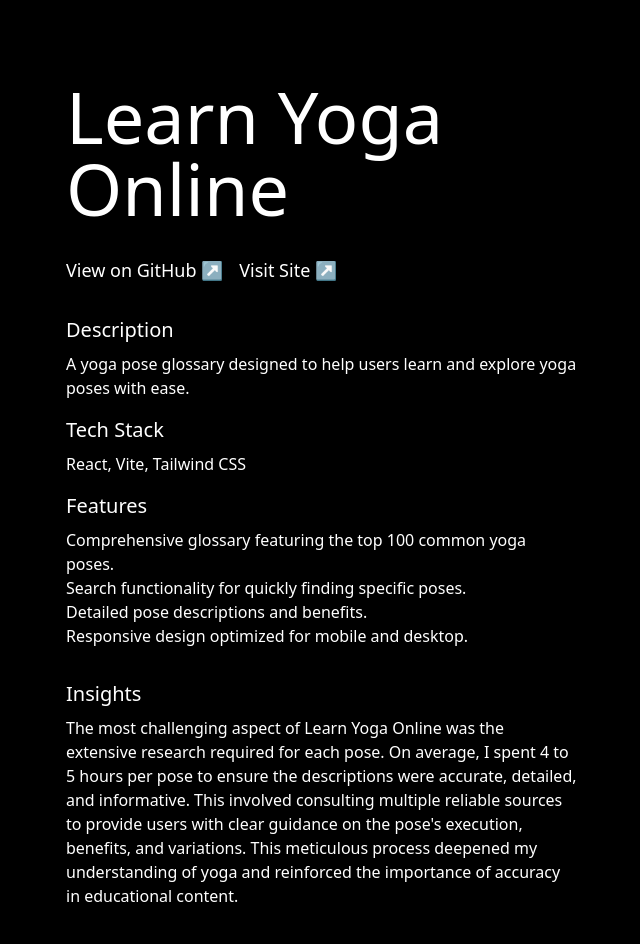
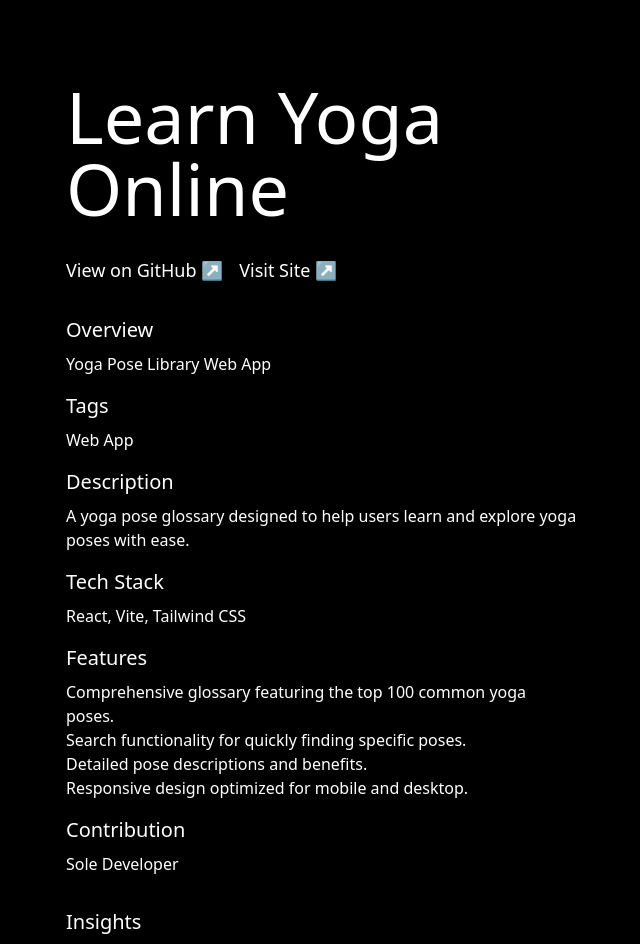
Before and after one commit to samanthacabrera/portfolio, a React (Vite) app: page /projects/1 in a window 1280 px wide. Shown: the top 944 px of the page, without its empty margins (318-958 px from the left). Built offline with nearby package versions, Linux system fonts and the light colour scheme.

Commit message:
add more info to projectsData, update ProjectPage to match

```diff
--- a/src/data/projectsData.jsx
+++ b/src/data/projectsData.jsx
@@ -6,8 +6,11 @@ const projects = [
         link: "https://learnyoga.online/",
         wip: true,
         deployed: true,
+        contribution: "Sole Developer",
         description: "A yoga pose glossary designed to help users learn and explore yoga poses with ease.",
         overview: {
+            tags: ["Web App"],
+            projectType: "Yoga Pose Library Web App",
             techStack: ["React", "Vite", "Tailwind CSS"],
             features: [
                 "Comprehensive glossary featuring the top 100 common yoga poses.",
@@ -25,8 +28,11 @@ const projects = [
         link: 'https://calcalooza.com',
         wip: false,
         deployed: true,
+        contribution: "Sole Developer",
         description: 'A responsive website featuring a variety of math calculators, including unit conversion, area, volume, and more.',
         overview: {
+            tags: [],
+            projectType: "Web App",
             techStack: ['React', 'Vite', 'Tailwind CSS'],
             features: [
                 'Provides calculators for different mathematical operations.',
@@ -44,8 +50,11 @@ const projects = [
         link: 'https://www.youtube.com/embed/Qso3oxAXWDc',
         wip: false,
         deployed: false,
+        contribution: "Sole Developer",
         description: 'A web application for sharing family recipes to a global audience.',
         overview: {
+            tags: [],
+            projectType: "Full-Stack Web App",
             techStack: ['React', 'Flask', 'SQLAlchemy', 'Tailwind CSS'],
             features: [
                 'Discover family recipes from various cultures around the world.',
@@ -73,8 +82,11 @@ const projects = [
         link: 'https://www.youtube.com/embed/Inhkh8RiL1k',
         wip: false,
         deployed: false,
+        contribution: "Sole Developer",
         description: 'This API provides comprehensive access to a diverse collection of yoga poses.',
         overview: {
+            tags: [],
+            projectType: "Web App",
             techStack: ['React', 'Flask', 'SQLAlchemy', 'Tailwind CSS'],
             features: [
                 'Use of standard HTTP methods: GET, POST, PUT, DELETE, and PATCH to handle CRUD operations.',
@@ -97,8 +109,11 @@ const projects = [
         link: 'https://www.youtube.com/embed/z9GeI03I_Yo?si=Iu83t3Mc7AHGYb-_',
         wip: false,
         deployed: false,
+        contribution: "Sole Developer",
         description: 'A fitness application to help users explore their city by providing personalized running routes.',
         overview: {
+            tags: [],
+            projectType: "Web App",
             techStack: ['React', 'Tailwind CSS', 'Mapbox', 'Vite'],
             features: [
                 'Create and follow custom running routes.',
@@ -120,8 +135,11 @@ const projects = [
         link: "https://yarnsara-samanthacabreras-projects.vercel.app/",
         wip: true,
         deployed: true,
+        contribution: "Sole Developer",
         description: "A full-stack eCommerce platform selling 100% upcycled and hand-crocheted yoga accessories.",
         overview: {
+            tags: [],
+            projectType: "Web App",
             techStack: ["React", "Express", "MongoDB", "Stripe"],
             features: [
                 "Custom eCommerce storefront with seamless checkout.",
@@ -138,8 +156,11 @@ const projects = [
         link: "",
         wip: false,
         deployed: false,
+        contribution: "Sole Developer",
         description: "EatBySeason is a web app that helps users discover in-season produce based on their location, encouraging healthier and more sustainable food choices.",
         overview: {
+            tags: [],
+            projectType: "Web App",
             techStack: ["React", "Python", "Supabase"],
             features: [
                 "Discover in-season produce based on your location.",
@@ -156,8 +177,11 @@ const projects = [
         link: "",
         wip: false,
         deployed: false,
+        contribution: "Sole Developer",
         description: "A word game inspired by NYT's 'Connections,' where players categorize Taylor Swift lyrics into themed groups.",
         overview: {
+            tags: [],
+            projectType: "Web App",
             techStack: ["React", "Vite", "Tailwind CSS"],
             features: [
                 "Mini game with Taylor Swift lyrics grouped into hidden categories.",
--- a/src/pages/projectpage/ProjectPage.jsx
+++ b/src/pages/projectpage/ProjectPage.jsx
@@ -60,6 +60,14 @@ const ProjectPage = () => {
             <main className="w-full max-w-lg">
                 {/* Overview Section */}
                 <section className="my-8 space-y-4">
+                    <div>
+                        <h3 className="text-xl mb-2">Overview</h3>
+                        <p className="font-normal">{project.overview?.projectType || "Not specified"}</p>
+                    </div>
+                    <div>
+                        <h3 className="text-xl mb-2">Tags</h3>
+                        <p className="font-normal">{project.overview?.tags?.join(", ") || "No tags available"}</p>
+                    </div>
                     <div className="">
                         <h3 className="text-xl mb-2">Description</h3>
                         <p className="font-normal">{project.description || "No description available"}</p>
@@ -75,6 +83,10 @@ const ProjectPage = () => {
                                 <li key={index}>{feature}</li>
                             ))}
                         </ul>
+                    </div>
+                    <div>
+                        <h3 className="text-xl mb-2">Contribution</h3>
+                        <p className="font-normal">{project.contribution || "Not specified"}</p>
                     </div>
                 </section>
 
```
